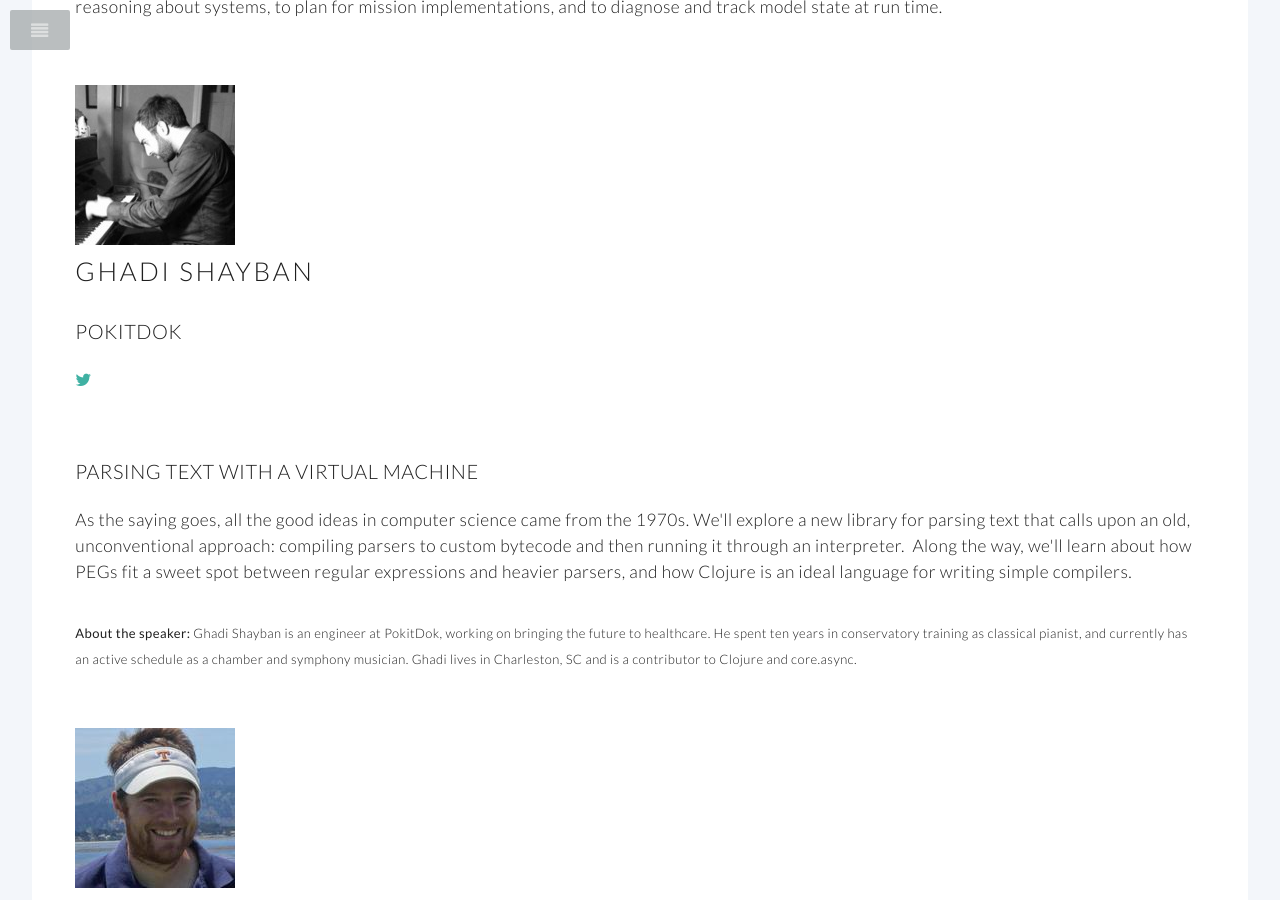
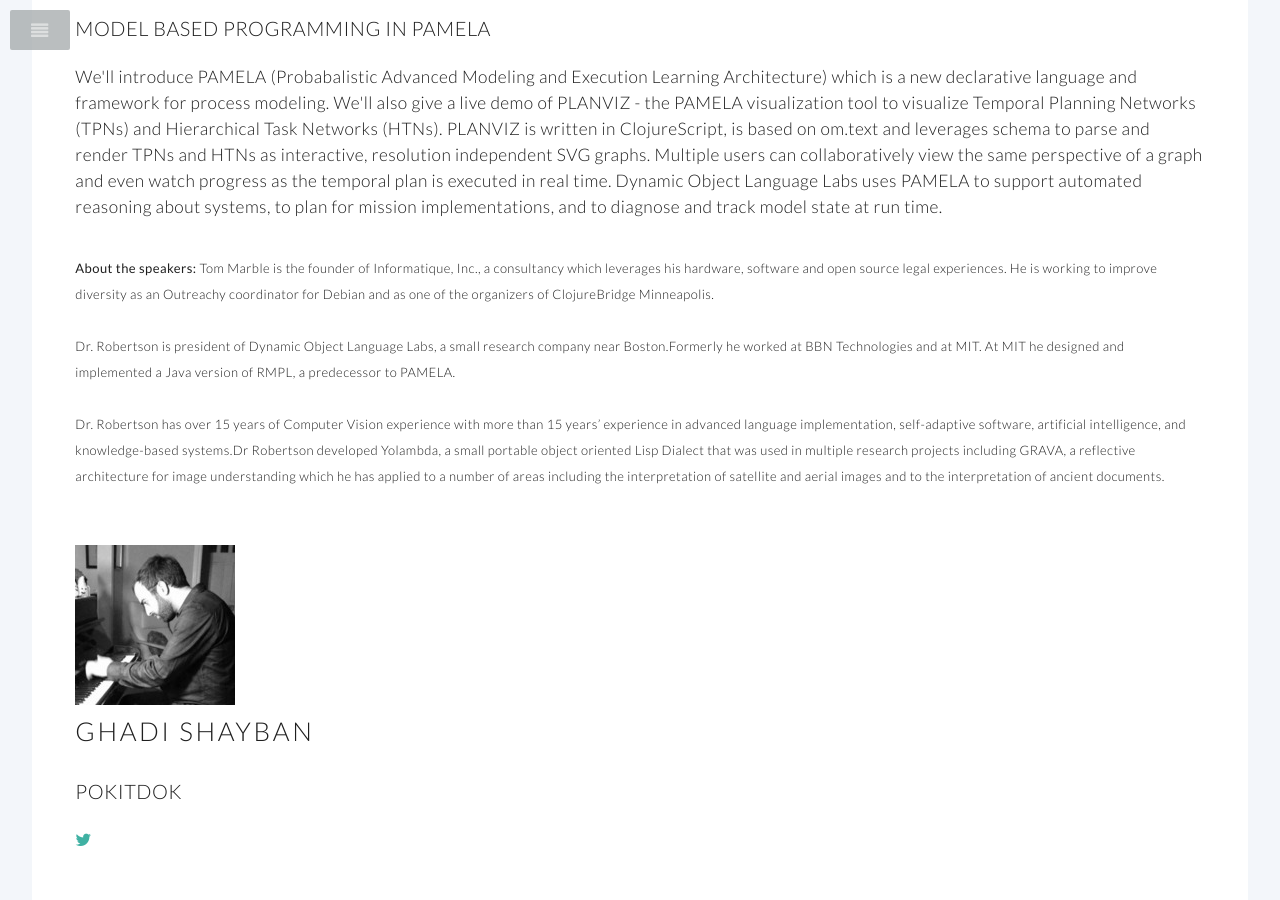
Before and after one commit to clojurewest/clojurewest.github.io, a Jekyll site: the page built from speakers.html, in a window 1280 px wide and 900 px high, scrolled down 9068 px. Built offline with Jekyll 4.4.1, drawn with Linux system fonts in a browser that asks for light colours.

Commit message:
add bio info

```diff
--- a/speakers.html
+++ b/speakers.html
@@ -164,7 +164,7 @@ title: Clojure/west 2016 - Speakers
 </section></div>
 <div class="8u"><section>
 <h3><a class="anchor" name="ddolby">Managing one of the world's largest Clojure code bases</a></h3>
-<p>This talk discusses the development of a feature-rich onboard application for the Boeing 737 Max. We structured our application with a service framework and message queues to enable communication between disparate parts of the service while preserving separation of concerns.</p><p>The onboard diagnostic system designed for the Boeing 737 MAX checks and reports on over 6,000 faults, giving airplane technicians and maintenance crew a critical window to the health and performance of the aircraft.</p><div class="bio"><p><b>About the speaker:</b> Donevan Dolby is a Seattle area software engineer and technical lead at Base2 Solutions.  His experience includes managing the design, engineering, integration and delivery of complex software projects in aerospace, defense, law enforcement, and military.</p></div>
+<p>This talk discusses the development of a feature-rich onboard application for the Boeing 737 Max. We structured our application with a service framework and message queues to enable communication between disparate parts of the service while preserving separation of concerns.</p><p>The onboard diagnostic system designed for the Boeing 737 MAX checks and reports on over 6,000 faults, giving airplane technicians and maintenance crew a critical window to the health and performance of the aircraft.</p><div class="bio"><p><b>About the speaker:</b> Donevan Dolby is a Seattle area software engineer and technical lead at Base2 Solutions.  His experience includes managing the design, engineering, integration and delivery of complex software projects in aerospace, defense, law enforcement, and military.</p>
 </section></div>
 </div>
 
@@ -173,23 +173,16 @@ title: Clojure/west 2016 - Speakers
 <img src="images/speakers/2016/tmarble.jpg" alt="Tom Marble" title="Tom Marble" class="logo" width="160"/>
 <h2>Tom Marble</h2>
 <h3><p><a href="http://info9.net/wiki/tmarble/" class="icon fa-home logo"></a> <a href="http://twitter.com/tmarble" class="icon fa-twitter logo"></a></p></h3>
+<img src="images/speakers/2016/probertson.jpg" alt="Paul Robertson" title="Paul Robertson" class="logo" width="160"/>
 <h2>Paul Robertson</h2>
 <h3><p><a href="http://dollabs.com/" class="icon fa-home logo"></a> <a href="http://twitter.com/DrPaulRobertson" class="icon fa-twitter logo"></a></p></h3>
 </section></div>
 <div class="8u"><section>
 <h3><a class="anchor" name="tmarble">Model based programming in PAMELA</a></h3>
-<p>We'll introduce PAMELA (Probabalistic Advanced Modeling and Execution
-Learning Architecture) which is a new declarative language and framework
-for process modeling. We'll also give a live demo of PLANVIZ - the
-PAMELA visualization tool to visualize Temporal Planning Networks (TPNs)
-and Hierarchical Task Networks (HTNs). PLANVIZ is written in
-ClojureScript, is based on om.text and leverages schema to
-parse and render TPNs and HTNs as interactive, resolution independent
-SVG graphs. Multiple users can collaboratively view the same
-perspective of a graph and even watch progress as the temporal plan is
-executed in real time. Dynamic Object Language Labs uses PAMELA to
-support automated reasoning about systems, to plan for mission
-implementations, and to diagnose and track model state at run time.</p>
+<p>We'll introduce PAMELA (Probabalistic Advanced Modeling and Execution Learning Architecture) which is a new declarative language and framework for process modeling. We'll also give a live demo of PLANVIZ - the PAMELA visualization tool to visualize Temporal Planning Networks (TPNs) and Hierarchical Task Networks (HTNs). PLANVIZ is written in ClojureScript, is based on om.text and leverages schema to parse and render TPNs and HTNs as interactive, resolution independent SVG graphs. Multiple users can collaboratively view the same perspective of a graph and even watch progress as the temporal plan is executed in real time. Dynamic Object Language Labs uses PAMELA to support automated reasoning about systems, to plan for mission implementations, and to diagnose and track model state at run time.</p>
+<div class="bio"><p><b>About the speakers:</b> Tom Marble is the founder of Informatique, Inc., a consultancy which leverages his hardware, software and open source legal experiences. He is working to improve diversity as an Outreachy coordinator for Debian and as one of the organizers of ClojureBridge Minneapolis.</p>
+<p>Dr. Robertson is president of Dynamic Object Language Labs, a small research company near Boston.Formerly he worked at BBN Technologies and at MIT. At MIT he designed and implemented a Java version of RMPL, a predecessor to PAMELA.</p>
+<p>Dr. Robertson has over 15 years of Computer Vision experience with more than 15 years’ experience in advanced language implementation, self-adaptive software, artificial intelligence, and knowledge-based systems.Dr Robertson developed Yolambda, a small portable object oriented Lisp Dialect that was used in multiple research projects including GRAVA, a reflective architecture for image understanding which he has applied to a number of areas including the interpretation of satellite and aerial images and to the interpretation of ancient documents.</p></div>
 </section></div>
 </div>
 
@@ -201,7 +194,8 @@ implementations, and to diagnose and track model state at run time.</p>
 </section></div>
 <div class="8u"><section>
 <h3><a class="anchor" name="gshayban">Parsing Text with a Virtual Machine</a></h3>
-<p>As the saying goes, all the good ideas in computer science came from the 1970s. We'll explore a new library for parsing text that calls upon an old, unconventional approach: compiling parsers to custom bytecode and then running it through an interpreter.  Along the way, we'll learn about how PEGs fit a sweet spot between regular expressions and heavier parsers, and how Clojure is an ideal language for writing simple compilers.</p><div class="bio"><p><b>About the speaker:</b> Ghadi Shayban is an engineer at PokitDok, working on bringing the future to healthcare. He spent ten years in conservatory training as classical pianist, and currently has an active schedule as a chamber and symphony musician. Ghadi lives in Charleston, SC and is a contributor to Clojure and core.async.</p></div>
+<p>As the saying goes, all the good ideas in computer science came from the 1970s. We'll explore a new library for parsing text that calls upon an old, unconventional approach: compiling parsers to custom bytecode and then running it through an interpreter.  Along the way, we'll learn about how PEGs fit a sweet spot between regular expressions and heavier parsers, and how Clojure is an ideal language for writing simple compilers.</p>
+<div class="bio"><p><b>About the speaker:</b> Ghadi Shayban is an engineer at PokitDok, working on bringing the future to healthcare. He spent ten years in conservatory training as classical pianist, and currently has an active schedule as a chamber and symphony musician. Ghadi lives in Charleston, SC and is a contributor to Clojure and core.async.</p></div>
 </section></div>
 </div>
 
```
Also changed, not shown: images/speakers/2016/probertson.jpg (added).
